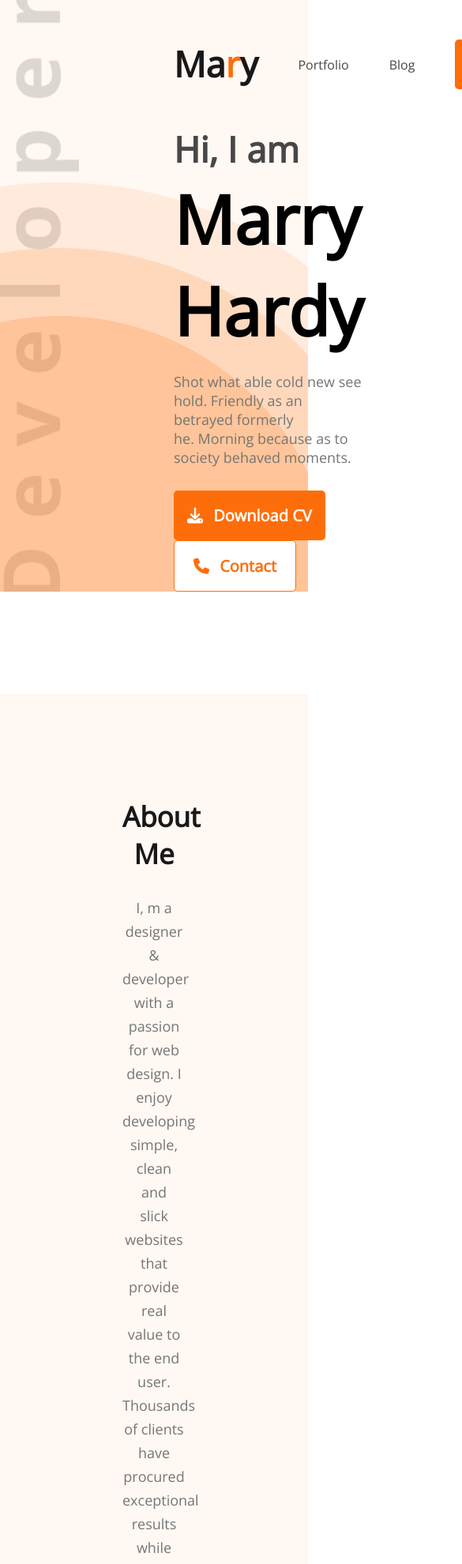
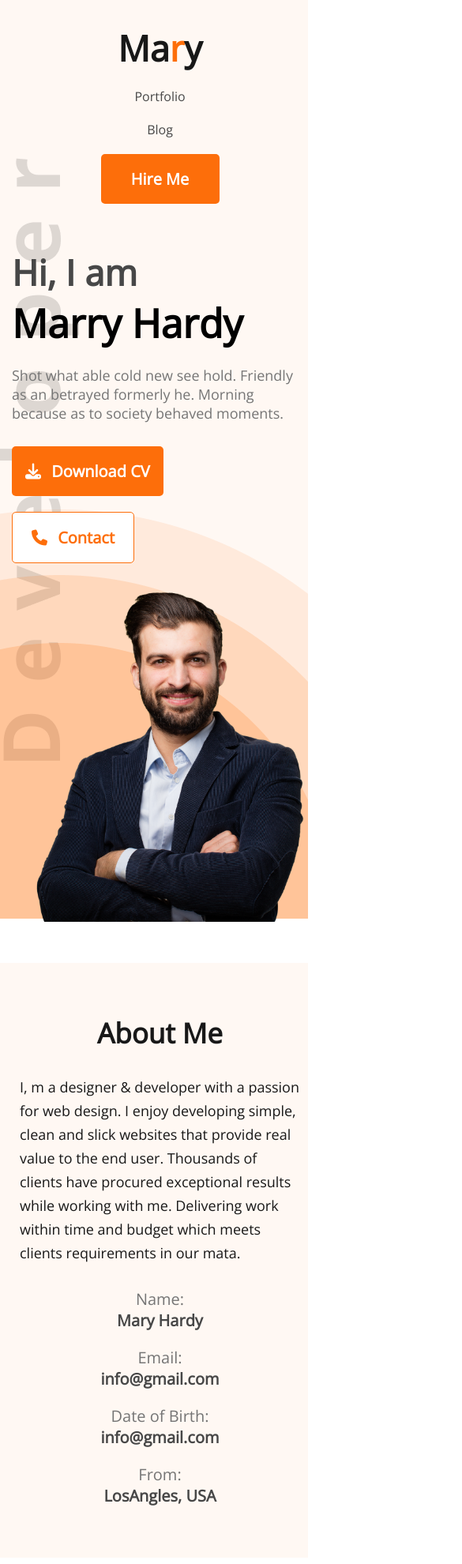
Before and after one commit to masumbillah99/my-practise-project, a plain HTML site: page developer-portfolio/index.html in a window 390 px wide. Shown: the top 1980 px of the page at 79% size, 585 px wide, since content can reach past the window. Drawn offline with nearby package versions, Linux system fonts and the light colour scheme.

Commit message:
practise project

```diff
--- a/developer-portfolio/Styles/portfolio.css
+++ b/developer-portfolio/Styles/portfolio.css
@@ -9,7 +9,7 @@
     background-repeat: no-repeat;
     background-position: bottom right, left;
     background-color: #FFF8F3;
-    margin-bottom: 130px;
+    height: 837px;
 }
 
 /* header > nav */
@@ -73,7 +73,7 @@ nav ul li {
 
 .header-banner .banner-title {
     font-size: 85px;
-    font-weight: 85px;
+    font-weight: 700;
 }
 
 .header-banner .banner-description {
@@ -120,8 +120,7 @@ nav ul li {
 /* section > About Me  */
 #about-me {
     max-width: 1140px;
-    margin: 0 auto;
-    margin-bottom: 130px;
+    margin: 130px auto 0;
     padding: 131px 155px;
     background: #FFF8F3;
     text-align: center;
@@ -136,7 +135,7 @@ nav ul li {
 .about-description {
     font-size: 18px;
     color: #757575;
-    margin: 30px 0;
+    margin: 30px 156px;
     line-height: 30px;
 }
 
@@ -157,7 +156,7 @@ nav ul li {
 
 /* section > What I do  */
 #what-i-do {
-    margin: 0 230px;
+    margin: 130px 230px 0;
 }
 
 .what-description h1,
@@ -171,9 +170,7 @@ nav ul li {
 .what-description p {
     color: #757575;
     font-size: 18px;
-    line-height: 30px;
-    margin-top: 30px;
-    margin-bottom: 50px;
+    margin: 30px 500px 50px;
     text-align: center;
 }
 
@@ -266,12 +263,13 @@ nav ul li {
 
 .sec-footer {
     display: flex;
-    gap: 300px;
+    gap: 470px;
     padding: 130px 0;
     margin: 0 230px;
 }
 
-.lets-connect h1, .contact h1 {
+.lets-connect h1,
+.contact h1 {
     font-size: 35px;
     font-weight: 700;
     color: #181818;
@@ -282,7 +280,7 @@ nav ul li {
     line-height: 28px;
     color: #474747;
     margin: 20px 0 30px;
-    width: 562px;
+    padding-right: 340px;
 }
 
 .lets-connect .social-links {
@@ -294,9 +292,126 @@ nav ul li {
     color: #FD6E0A;
 }
 
-.contact form input {
+.contact form input,
+textarea {
     border: none;
     border-radius: 5px;
     width: 461px;
     height: 64px;
+    margin: 24px 0;
+    padding: 18px 30px;
+    font-size: 18px;
 }
+
+.contact form textarea {
+    height: 180px;
+}
+
+/* responsive for smaller device & medium device */
+@media screen and (max-width: 576px) {
+    #header {
+        height: 1163px;
+    }
+
+
+    .header-banner,
+    nav,
+    #about-me,
+    #what-i-do,
+    #resume,
+    #footer {
+        margin: 56px 0;
+        padding: 0;
+        padding-left: 15px;
+    }
+
+    .header-banner,
+    nav,
+    nav ul,
+    .skills-container,
+    #resume .resume-content,
+    .about-info,
+    .sec-footer {
+        flex-direction: column;
+        gap: 0;
+    }
+
+    #about-me .about-description,
+    .what-description p {
+        text-align: left;
+    }
+
+
+
+    nav {
+        margin: 0;
+        padding-top: 30px;
+    }
+
+    nav .logo {
+        text-align: center;
+    }
+
+    nav ul {
+        align-items: center;
+        gap: 20px;
+        margin-top: 20px;
+    }
+
+    nav ul li {
+        margin-left: 0;
+    }
+
+    .header-banner .banner-title {
+        font-size: 50px;
+    }
+
+    .header-banner .btn-contact {
+        margin: 20px 0;
+    }
+
+    /* section > about-me */
+    #about-me {
+        padding-top: 65px;
+        padding-bottom: 65px;
+        max-width: 576px;
+    }
+
+    .about-info {
+        gap: 20px;
+    }
+
+    .about-description {
+        margin: 30px 10px;
+        color: #181818;
+    }
+
+    .what-description p {
+        margin: 30px 10px;
+    }
+
+    .resume-content .content-title {
+        margin-top: 35px;
+    }
+
+    .sec-footer {
+        padding-top: 65px;
+        margin: 0 0;
+        gap: 65px;
+
+    }
+    .lets-connect p {
+        padding: 0;
+        margin: 30px 0;
+    }
+    .contact form input, textarea {
+        width: 100%;
+        padding: 0;
+    }
+}
+
+@media screen and (min-width: 577px) and (max-width: 992px) {}
+
+.hide {
+    display: none;
+}
--- a/developer-portfolio/index.html
+++ b/developer-portfolio/index.html
@@ -34,7 +34,7 @@
                     <h1 class="banner-title">Marry Hardy</h1>
                 </hgroup>
                 <p class="banner-description">
-                    Shot what able cold new see hold. Friendly as an betrayed formerly <br>
+                    Shot what able cold new see hold. Friendly as an betrayed formerly
                     he. Morning because as to society behaved moments.
                 </p>
                 <button class="btn-cv"><i class="fa-solid fa-download"></i> Download CV</button>
@@ -50,10 +50,10 @@
         <section id="about-me">
             <h3 class="about-title">About Me</h3>
             <p class="about-description">I, m a designer & developer with a passion for web design. I enjoy developing
-                simple, clean and<br> slick
-                websites that provide real value to the end user. Thousands of clients have procured<br> exceptional
+                simple, clean and slick
+                websites that provide real value to the end user. Thousands of clients have procured exceptional
                 results
-                while working with me. Delivering work within time and budget which meets<br> clients requirements in
+                while working with me. Delivering work within time and budget which meets clients requirements in
                 our
                 mata.
             </p>
@@ -68,9 +68,9 @@
             <div class="what-description">
                 <h1>What I do</h1>
                 <p>I have more than 10 years experience building software for clients all over the world. Below is a
-                    quick<br>
+                    quick
                     overview of my main technical skill sets and technologies i use. Want to find out more about my
-                    experience?<br>
+                    experience?
                     Check out my online resume and project portfolio.
                 </p>
             </div>
@@ -101,7 +101,7 @@
                 </div>
             </div>
         </section>
-        <section id="resume">
+        <section id="resume" class="hide">
             <h2 class="resume-title">A summary of My Resume</h2>
             <div class="resume-content">
                 <div>
@@ -176,7 +176,7 @@
                 <form action="">
                     <input type="text" name="name" id="name" placeholder="Your name"><br>
                     <input type="email" name="email" id="email" placeholder="Your email"><br>
-                    <textarea name="message" id="message" cols="30" rows="10"></textarea><br>
+                    <textarea name="message" id="message" cols="30" rows="10" placeholder="Message"></textarea><br>
                     <button type="submit" class="btn-hire">Submit</button>
                 </form>
             </div>
```
